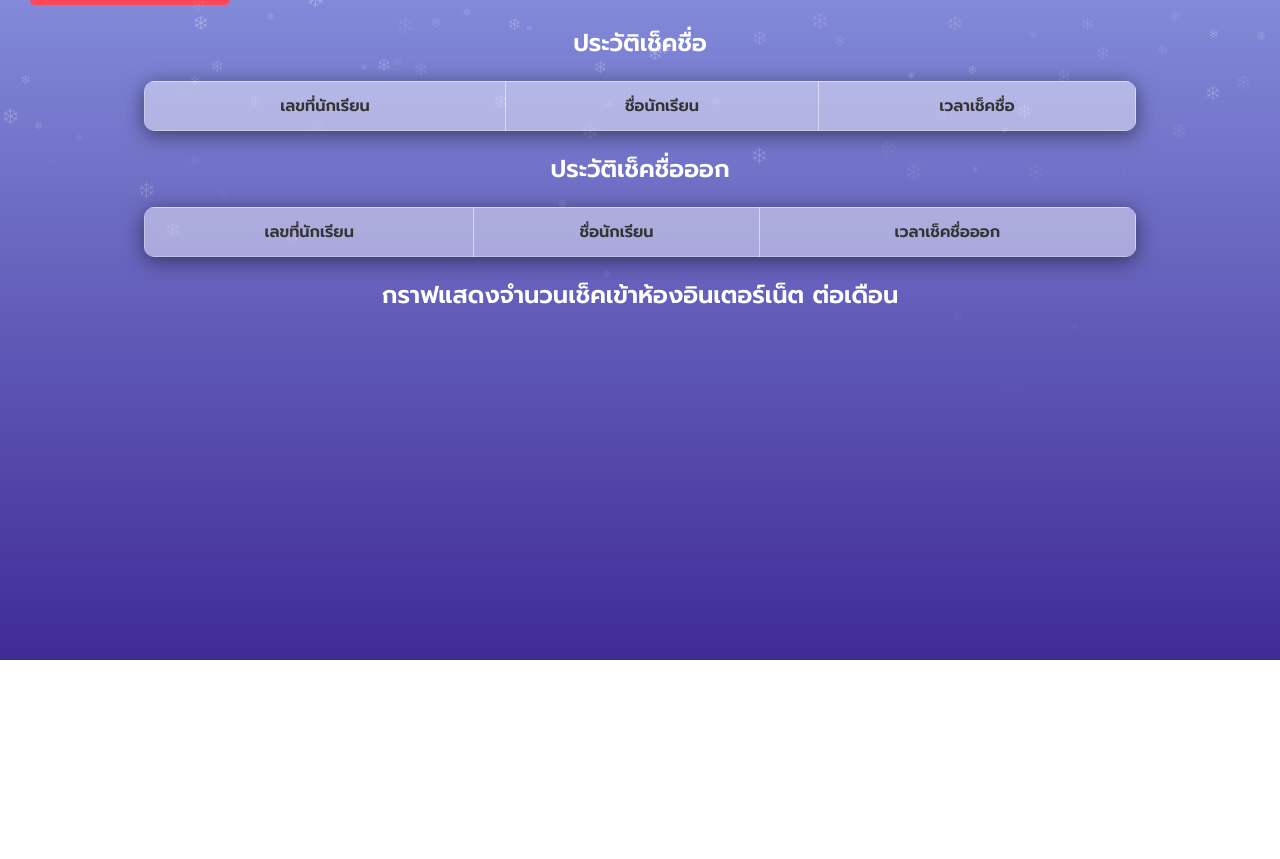
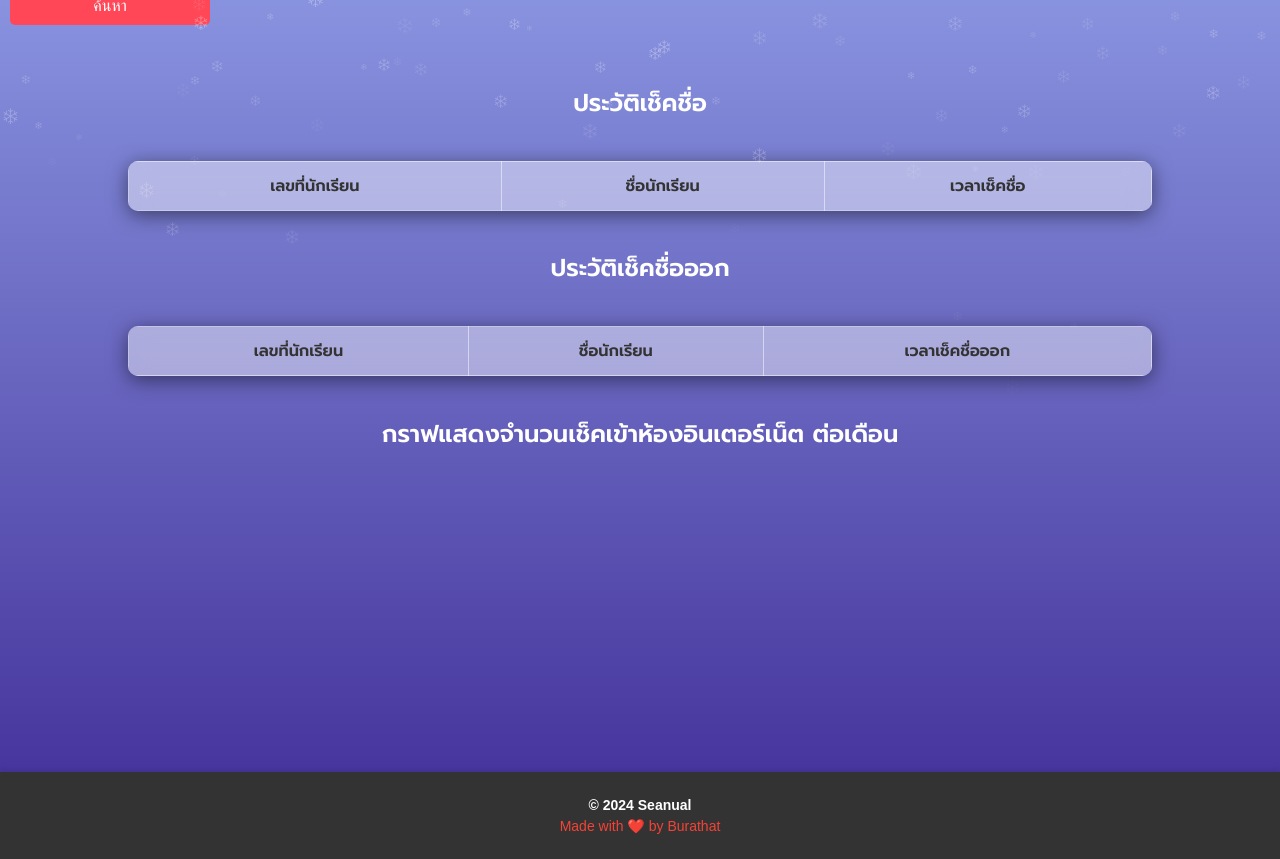
Before and after one commit to POPTWO/Webbbbbbbbx, a plain HTML site: page index.html in a window 1280 px wide. Shown: the part 377-1236 px from the top of the page. Before the commit the page ends 1037 px from the top, so only its background shows below. Drawn offline with nearby package versions, Linux system fonts and the light colour scheme; no server answers.

Commit message:
Update index.html

```diff
--- a/index.html
+++ b/index.html
@@ -87,6 +87,37 @@
             pointer-events: none;
             animation: fall linear infinite;
         }
+        body {
+    margin: 0;
+    padding: 0;
+    min-height: 100vh; /* ทำให้หน้าเว็บยืดหยุ่นสูงสุด */
+    display: flex;
+    flex-direction: column;
+}
+
+footer {
+    text-align: center;
+    padding: 20px;
+    background-color: #333;
+    color: white;
+    font-family: Arial, sans-serif;
+    margin-top: auto; /* ทำให้ footer เลื่อนไปที่ด้านล่างสุด */
+    font-size: 14px;
+    box-shadow: 0px -2px 5px rgba(0, 0, 0, 0.1);
+}
+
+footer p {
+    margin: 5px 0;
+}
+
+footer p:first-child {
+    font-weight: bold;
+}
+
+footer p:last-child {
+    color: #f44336;
+}
+
         @keyframes fall {
             0% {
                 transform: translateY(-10px);
@@ -328,6 +359,7 @@ window.onload = function() {
             margin-left: 10px;
             transition: background-color 0.3s, transform 0.2s;">
             ค้นหา
+            <center></center>
         </button>
     </div></center>
 
@@ -451,6 +483,10 @@ function XXX() {
 
     <h2>กราฟแสดงจำนวนเช็คเข้าห้องอินเตอร์เน็ต ต่อเดือน</h2>
     <canvas id="checkinChart" style="width: 100%; height: 300px;"></canvas>
+    <footer>
+        <p>© 2024 Seanual</p>
+        <p>Made with ❤️ by Burathat</p>
+    </footer>
 
 </body>
 </html>
```
